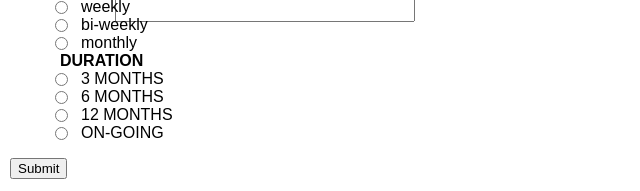
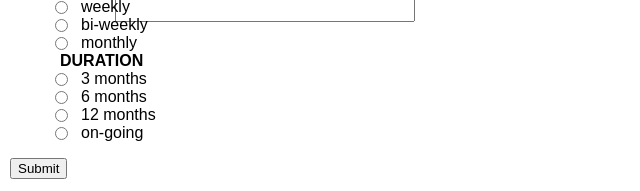
Before and after one commit to selvinor/selvin-subscription-client, a React (Create React App) app: page / in a window 1280 px wide. Shown: the part 551-742 px from the top of the page, without its empty margins (0-640 px from the left). Built offline with nearby package versions, Linux system fonts and the light colour scheme.

Commit message:
radio button labels lowercase

```diff
--- a/src/components/subscription-form.js
+++ b/src/components/subscription-form.js
@@ -182,28 +182,28 @@ export class SubscriptionForm extends React.Component {
                 name="duration"
                 type="radio"
                 component={Input}
-                label="3 MONTHS"
+                label="3 months"
                 value="3"
               />
               <Field
                 name="duration"
                 type="radio"
                 component={Input}
-                label="6 MONTHS"
+                label="6 months"
                 value="6"
               />
               <Field
                 name="duration"
                 type="radio"
                 component={Input}
-                label="12 MONTHS"
-                value="9"
+                label="12 months"
+                value="12"
               />
               <Field
                 name="duration"
                 type="radio"
                 component={Input}
-                label="ON-GOING"
+                label="on-going"
                 value="ongoing"
               />
         </div>
--- a/src/index.js
+++ b/src/index.js
@@ -10,8 +10,6 @@ import SubscriptionForm from './components/subscription-form';
 import SubscriptionList from './components/subscription-list';
 
 ReactDOM.render(
-
-
   <Provider store={store}>
     <div>
       <SubscriptionForm />
@@ -20,6 +18,4 @@ ReactDOM.render(
   document.getElementById('root')
 );
 
-/* <SubscriptionList Subscriptions={Subscriptions}/>,
-document.getElementById('root'));
-registerServiceWorker(); */
+/*registerServiceWorker(); */
```
Also changed, not shown: src/components/radio.js (added, +36 -0 lines).
